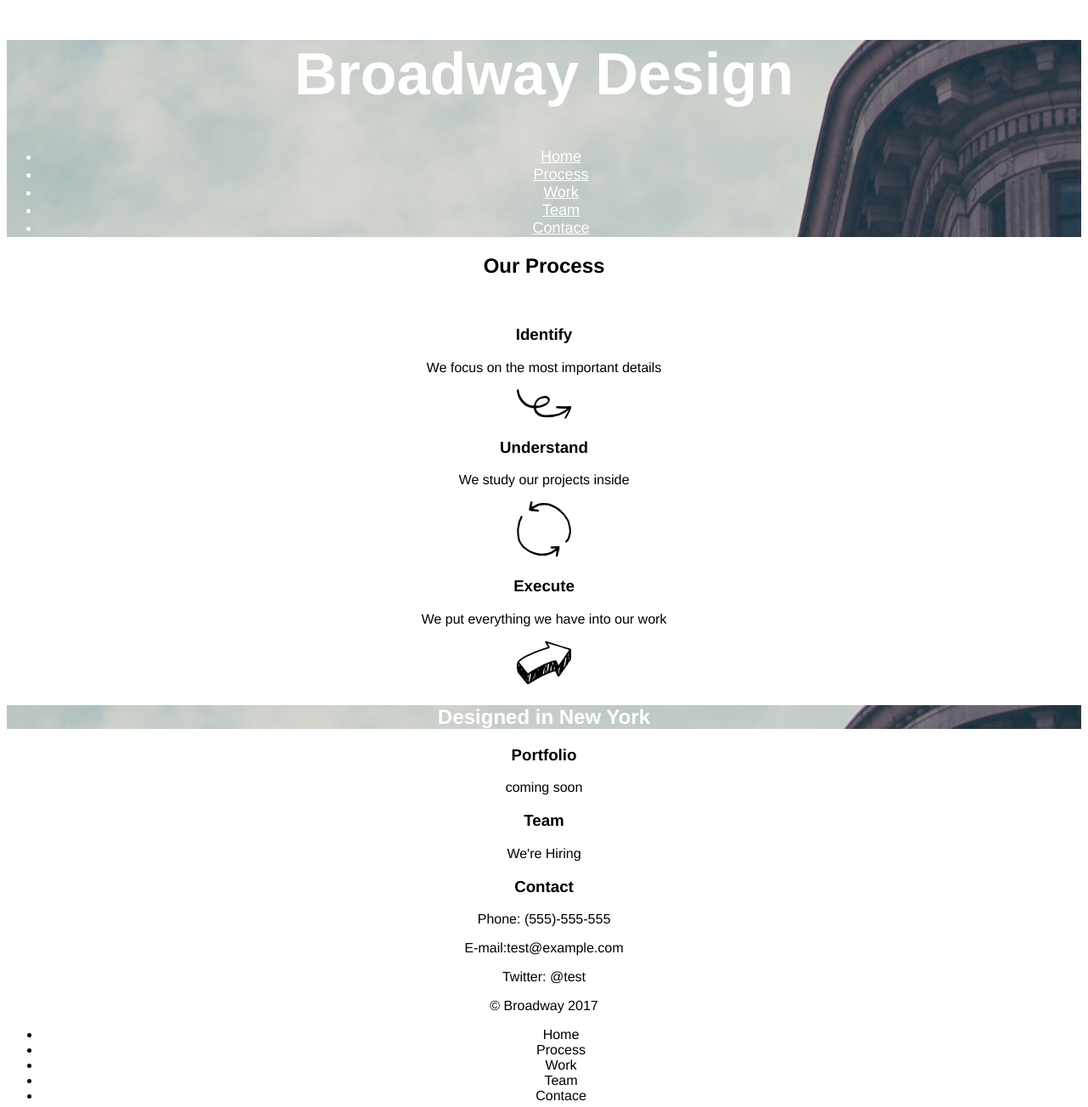
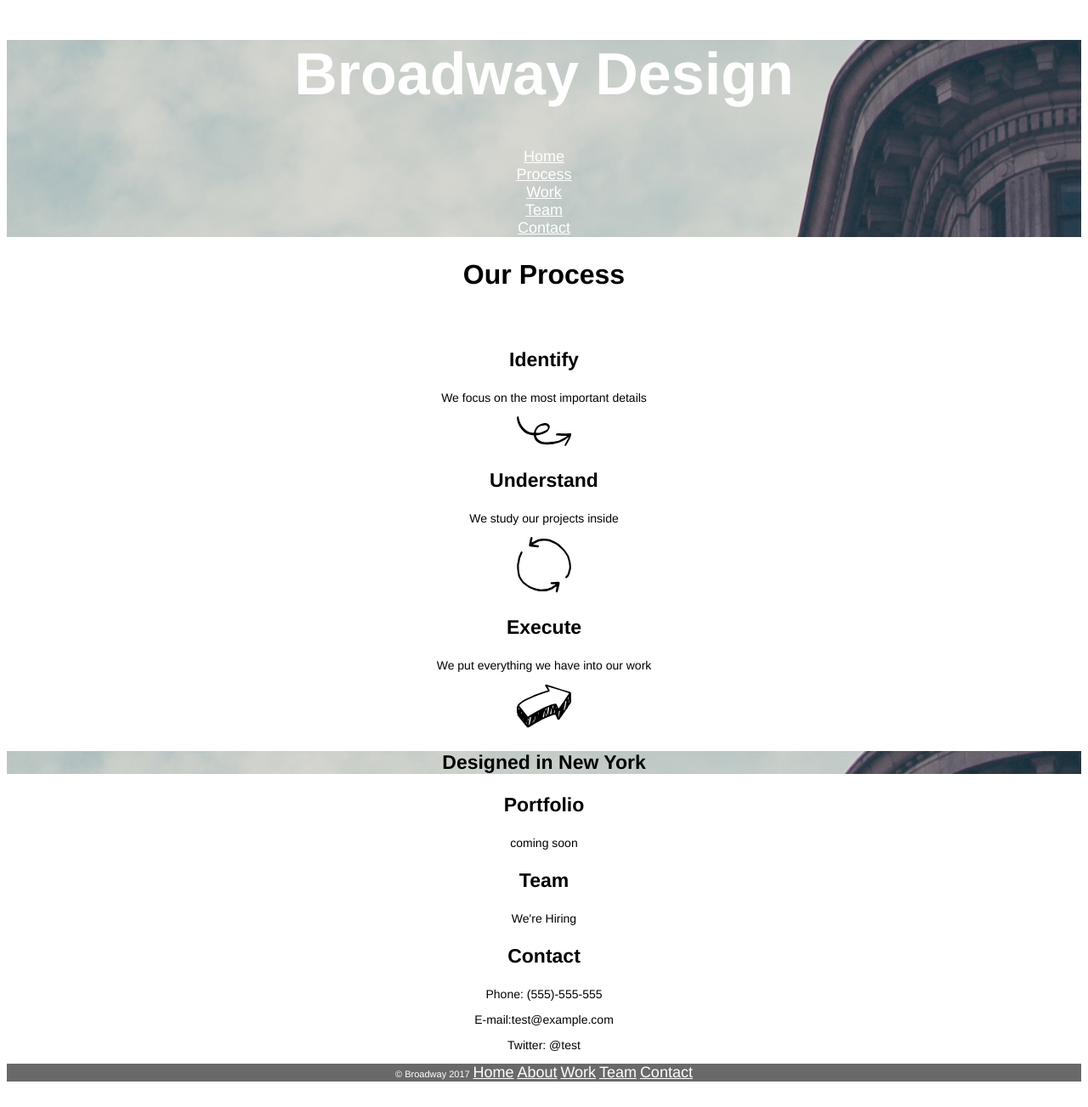
Before and after one commit to SimonBolivar1815/Broadway, a plain HTML site: page index.html in a window 1280 px wide. Shown: the whole page at 85% size. Drawn offline with Linux system fonts and the light colour scheme; files whose address does not match are found by name.

Commit message:
finish up

```diff
--- a/Resources/CSS/style.css
+++ b/Resources/CSS/style.css
@@ -6,14 +6,55 @@ body{
 h1{
   font-size: 70px;
   font-weight: bold;
+  color: white;
+}
+
+ul{
+  list-style-type: none;
+  text-decoration:underline;
+  padding: 0;
+  font-size: 18px;
 }
 
 .list{
-  font-size: 18px;
-  text-decoration: underline;
+  color:white;
+}
+
+a{
+  color: white;
 }
 
 .header,.design{
-  color: white;
   background-image: url("/Users/joshuaowen/Documents/A Final Procedure/coding projects/Broadway/Resources/the-flatiron-building.png");
 }
+
+h2{
+  font-size: 32px;
+  font-weight: bold;
+}
+
+h3{
+  font-size: 23px;
+  font-weight: bold;
+}
+
+p{
+  font-size: 14px;
+  color: black;
+}
+
+.footer{
+    background-color: dimgrey;
+}
+
+#logo{
+  color: white;
+  text-align: left;
+  font-size: 11px;
+}
+
+#btn-nav{
+  text-decoration: underline;
+  font-size: 18px;
+  color: white;
+}
--- a/index.html
+++ b/index.html
@@ -13,11 +13,11 @@
         Broadway Design
       </h1>
       <ul class="list">
-        <li>Home</li>
-        <li>Process</li>
-        <li>Work</li>
-        <li>Team</li>
-        <li>Contace</li>
+        <li id="btn-nav" ><a href="Home">Home</a></li>
+        <li id="btn-nav" ><a href="Process">Process</a></li>
+        <li id="btn-nav" ><a href="Work">Work</a></li>
+        <li id="btn-nav" ><a href="Team">Team</a></li>
+        <li id="btn-nav" ><a href="Contact">Contact</a></li>
       </ul>
     </div>
     <div class="content">
@@ -34,7 +34,7 @@
       <img src="./Resources/execute.svg" alt="">
     </div>
     <div class="design">
-      <h2>Designed in New York</h2>
+      <h3>Designed in New York</h3>
     </div>
     <div>
       <h3>Portfolio</h3>
@@ -49,15 +49,14 @@
       <p>Twitter: @test</p>
     </div>
     <div class="footer">
-      <p>© Broadway 2017</p>
-      <ul class="footlist">
-        <li>Home</li>
-        <li>Process</li>
-        <li>Work</li>
-        <li>Team</li>
-        <li>Contace</li>
-      </ul>
-
+      <p>
+        <span id="logo">© Broadway 2017</span>
+        <a id="btn-nav" href="Home">Home</a>
+        <a id="btn-nav" href="About">About</a>
+        <a id="btn-nav" href="Work">Work</a>
+        <a id="btn-nav" href="Team">Team</a>
+        <a id="btn-nav" href="Contact">Contact</a>
+      </p>
     </div>
 
 
```
